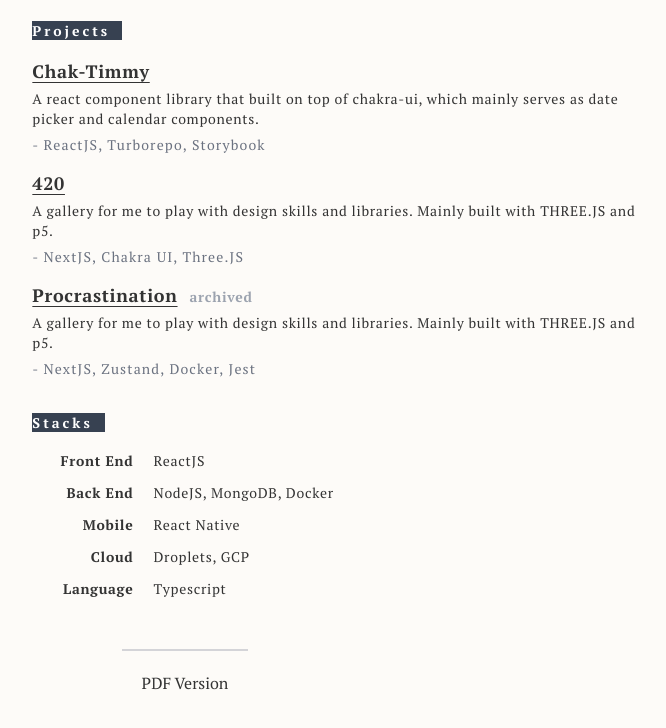
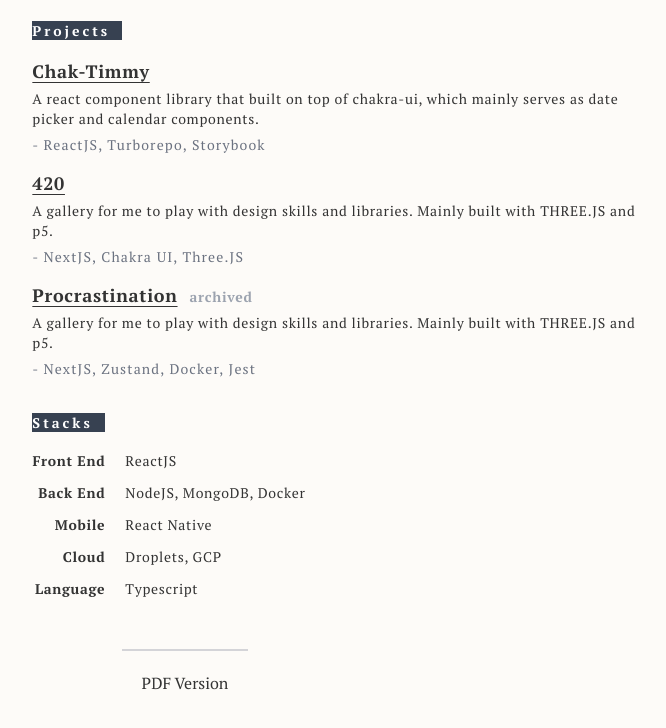
Before and after one commit to YenTingWu/v2.resume.yenting.me, a Gatsby site: page / in a window 1280 px wide. Shown: the part 1120-1848 px from the top of the page, without its empty margins (455-1121 px from the left). Built offline with nearby package versions, Linux system fonts and the light colour scheme; Gatsby itself is replaced by a stand-in of ours.

Commit message:
fix: update styles

```diff
--- a/gatsby-browser.js
+++ b/gatsby-browser.js
@@ -1,4 +1,3 @@
 import "./src/styles/global.css";
 import "@fontsource/pt-serif/400.css";
 import "@fontsource/pt-serif/700.css";
-import "@fontsource/merienda";
--- a/package.json
+++ b/package.json
@@ -16,7 +16,6 @@
     "typecheck": "tsc --noEmit"
   },
   "dependencies": {
-    "@fontsource/merienda": "^5.0.8",
     "@fontsource/pt-serif": "^5.0.10",
     "autoprefixer": "^10.4.15",
     "gatsby": "^5.11.0",
--- a/src/components/info.tsx
+++ b/src/components/info.tsx
@@ -9,9 +9,9 @@
 
   return (
     <section id="info">
-      <div className="pl-2 lg:pl-0">
+      <div className="pl-2 lg:pl-0 lg:p-2">
         <h3 className="antialiased text-2xl font-medium">{info.name}</h3>
-        <p className="mt-2 lg:mb-4 mb-1 text-gray-400 text-sm">
+        <p className="mt-1 lg:mb-2 mb-1 text-gray-400 text-sm">
           Software Engineer
         </p>
         <a className="text-xs" target="_blank" href={`mailto:${info.email}`}>
--- a/src/components/section-wrapper.tsx
+++ b/src/components/section-wrapper.tsx
@@ -10,7 +10,7 @@
     <div
       className="
         lg:[&:not(:first-child)]:mt-[1rem]
-        first:mt-3
+        sm:first:mt-3
         lg:[&_p]:leading-6
         lg:[&_p]:tracking-[1.15px]
         leading-[20px]
--- /dev/null
+++ b/src/components/stack.tsx
@@ -0,0 +1,41 @@
+import * as React from "react";
+
+interface StackProps {
+  category: string;
+  items: string[];
+}
+
+export const Stack = ({ category, items }: StackProps) => {
+  return (
+    <div
+      className="
+      flex
+      w-full
+      lg:[&:not(:first-child)]:mt-2
+      sm:[&:not(:first-child)]:mt-1
+    "
+    >
+      <span
+        className="
+        md:min-w-[73px]
+        min-w-[66px]
+        font-bold
+        text-right
+        whitespace-nowrap
+      "
+      >
+        {category}
+      </span>
+      <span
+        className="
+        lg:ml-5
+        sm:ml-3
+        ml-2
+        flex-[1]
+      "
+      >
+        {items.map((v, i) => (i === items.length - 1 ? `${v}` : `${v}, `))}
+      </span>
+    </div>
+  );
+};
--- a/src/components/stacks.tsx
+++ b/src/components/stacks.tsx
@@ -1,5 +1,6 @@
 import * as React from "react";
 import { SectionWrapper } from "@components/section-wrapper";
+import { Stack } from "@components/stack";
 import data from "../data.json";
 
 export const Stacks = () => {
@@ -9,42 +10,8 @@
     <SectionWrapper title="Stacks">
       <div className="tracking-wider lg:leading-6 leading-2">
         <div>
-          {Object.entries(stacks).map(([key, value]) => (
-            <div
-              className="
-                flex
-                w-full
-                lg:[&:not(:first-child)]:mt-2
-                sm:[&:not(:first-child)]:mt-1
-              "
-              key={key}
-            >
-              <span
-                className="
-                  min-w-[66px]
-                  sm:flex-1
-                  font-bold
-                  text-right
-                  whitespace-nowrap
-                "
-              >
-                {key}
-              </span>
-              <span
-                className="
-                  lg:flex-[5]
-                  lg:ml-5
-                  sm:flex-[9]
-                  sm:ml-3
-                  ml-2
-                  flex-[5]
-                "
-              >
-                {value.map((v, i) =>
-                  i === value.length - 1 ? `${v}` : `${v}, `
-                )}
-              </span>
-            </div>
+          {Object.entries(stacks).map(([category, items]) => (
+            <Stack key={category} category={category} items={items} />
           ))}
         </div>
       </div>
--- a/src/pages/index.tsx
+++ b/src/pages/index.tsx
@@ -10,10 +10,7 @@
 
 const IndexPage: React.FC<PageProps> = () => {
   return (
-    <div
-      id="container"
-      className="flex flex-col items-center w-full lg:py-10 py-5"
-    >
+    <div className="flex font-PT flex-col items-center w-full lg:py-10 py-5">
       <main className="grid grid-cols-1 lg:grid-cols-3 grid-flow-row-dense w-full max-w-screen-md_lg px-2">
         <Info />
         <section className="col-span-2 font-PT lg:text-sm text-xs">
--- a/src/styles/global.css
+++ b/src/styles/global.css
@@ -10,7 +10,6 @@
   min-height: 100vh;
   padding: 0;
   margin: 0;
-  font-family: "Merienda", cursive;
   color: #333333;
   background-color: #fdfbf8;
 }
```
Also changed, not shown: 1 other file.
